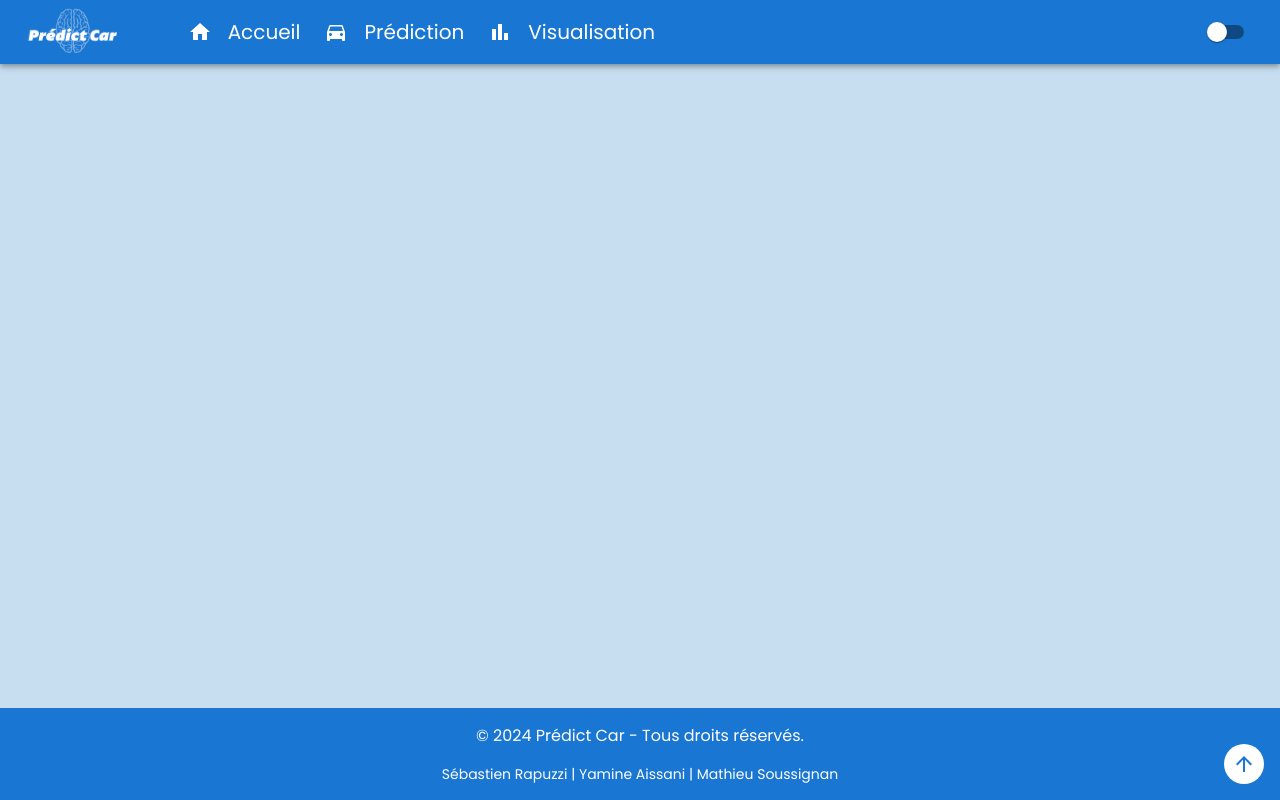
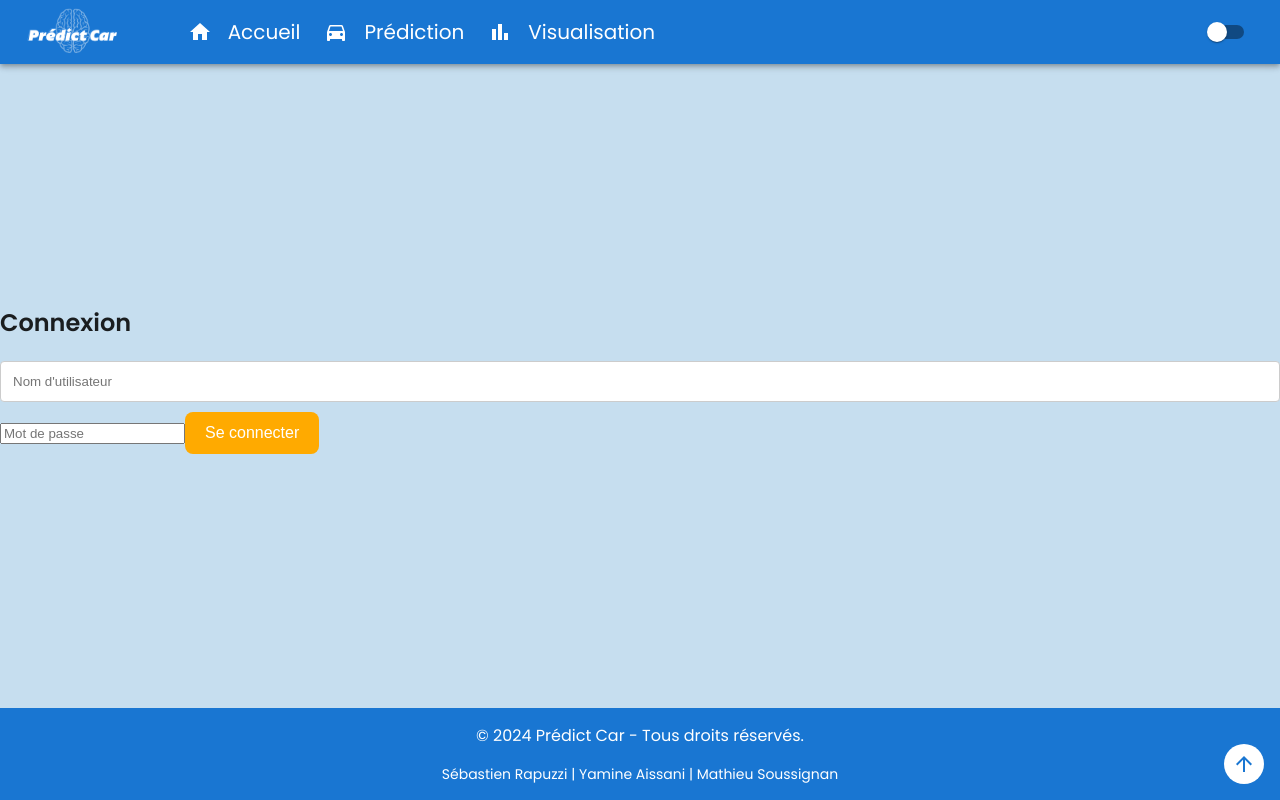
Before and after one commit to Mathieu-Soussignan/voiture_occasions_frontend, a React (Vite) app in the folder voiture-prediction/: page /login in a window 1280 px wide. Built offline with nearby package versions, Linux system fonts and the light colour scheme.

Commit message:
Ajout des pages d'inscription et de connexion et intégration des routes dans App.jsx

```diff
--- a/voiture-prediction/src/App.jsx
+++ b/voiture-prediction/src/App.jsx
@@ -5,6 +5,8 @@ import HomePage from './pages/HomePage';
 import NavBar from './pages/NavBar';
 import PredictionForm from './PredictionForm';
 import VisualizationPage from "./pages/VisualizationPage";
+import RegisterPage from "./pages/RegisterPage";
+import LoginPage from "./pages/LoginPage";
 import Footer from './components/Footer';
 import { ThemeProvider, createTheme } from '@mui/material/styles';
 import { CssBaseline, Box, useMediaQuery } from '@mui/material';
@@ -97,6 +99,32 @@ function App() {
                 </motion.div>
               }
             />
+            <Route
+              path="/register"
+              element={
+                <motion.div
+                  initial={{ opacity: 0, x: -100 }}
+                  animate={{ opacity: 1, x: 0 }}
+                  exit={{ opacity: 0, x: 100 }}
+                  transition={{ duration: 0.5 }}
+                >
+                  <RegisterPage />
+                </motion.div>
+              }
+            />
+            <Route
+              path="/login"
+              element={
+                <motion.div
+                  initial={{ opacity: 0, x: -100 }}
+                  animate={{ opacity: 1, x: 0 }}
+                  exit={{ opacity: 0, x: 100 }}
+                  transition={{ duration: 0.5 }}
+                >
+                  <LoginPage />
+                </motion.div>
+              }
+            />
           </Routes>
         </AnimatePresence>
         <Footer />
--- /dev/null
+++ b/voiture-prediction/src/pages/LoginPage.jsx
@@ -0,0 +1,60 @@
+import { useState } from 'react';
+import { useNavigate } from 'react-router-dom';
+import axios from 'axios';
+
+function LoginPage() {
+  const [formData, setFormData] = useState({
+    username: '',
+    password: ''
+  });
+  const navigate = useNavigate();
+
+  const handleChange = (e) => {
+    setFormData({
+      ...formData,
+      [e.target.name]: e.target.value,
+    });
+  };
+
+  const handleSubmit = async (e) => {
+    e.preventDefault();
+    try {
+      const response = await axios.post(`${import.meta.env.VITE_API_BASE_URL}/login`, formData);
+      const { access_token } = response.data;
+      // Sauvegarder le token JWT
+      localStorage.setItem('token', access_token);
+      alert('Connexion réussie !');
+      navigate('/');
+    } catch (error) {
+      console.error('Erreur lors de la connexion', error);
+      alert('Erreur lors de la connexion');
+    }
+  };
+
+  return (
+    <div>
+      <h2>Connexion</h2>
+      <form onSubmit={handleSubmit}>
+        <input
+          type="text"
+          name="username"
+          placeholder="Nom d'utilisateur"
+          value={formData.username}
+          onChange={handleChange}
+          required
+        />
+        <input
+          type="password"
+          name="password"
+          placeholder="Mot de passe"
+          value={formData.password}
+          onChange={handleChange}
+          required
+        />
+        <button type="submit">Se connecter</button>
+      </form>
+    </div>
+  );
+}
+
+export default LoginPage;
--- /dev/null
+++ b/voiture-prediction/src/pages/RegisterPage.jsx
@@ -0,0 +1,66 @@
+import { useState } from 'react';
+import { useNavigate } from 'react-router-dom';
+import axios from 'axios';
+
+function RegisterPage() {
+  const [formData, setFormData] = useState({
+    username: '',
+    email: '',
+    password: ''
+  });
+  const navigate = useNavigate();
+
+  const handleChange = (e) => {
+    setFormData({
+      ...formData,
+      [e.target.name]: e.target.value,
+    });
+  };
+
+  const handleSubmit = async (e) => {
+    e.preventDefault();
+    try {
+      await axios.post(`${import.meta.env.VITE_API_BASE_URL}/register`, formData);
+      alert('Inscription réussie ! Veuillez vous connecter.');
+      navigate('/');
+    } catch (error) {
+      console.error('Erreur lors de l\'inscription', error);
+      alert('Erreur lors de l\'inscription');
+    }
+  };
+
+  return (
+    <div>
+      <h2>Inscription</h2>
+      <form onSubmit={handleSubmit}>
+        <input
+          type="text"
+          name="username"
+          placeholder="Nom d'utilisateur"
+          value={formData.username}
+          onChange={handleChange}
+          required
+        />
+        <input
+          type="email"
+          name="email"
+          placeholder="Email"
+          value={formData.email}
+          onChange={handleChange}
+          required
+        />
+        <input
+          type="password"
+          name="password"
+          placeholder="Mot de passe"
+          value={formData.password}
+          onChange={handleChange}
+          required
+        />
+        <button type="submit">S&apos;inscrire</button>
+      </form>
+    </div>
+  );
+}
+
+export default RegisterPage;
```
Also changed, not shown: voiture-prediction/src/pages/ProtectedRoute.jsx (added, +15 -0 lines).
